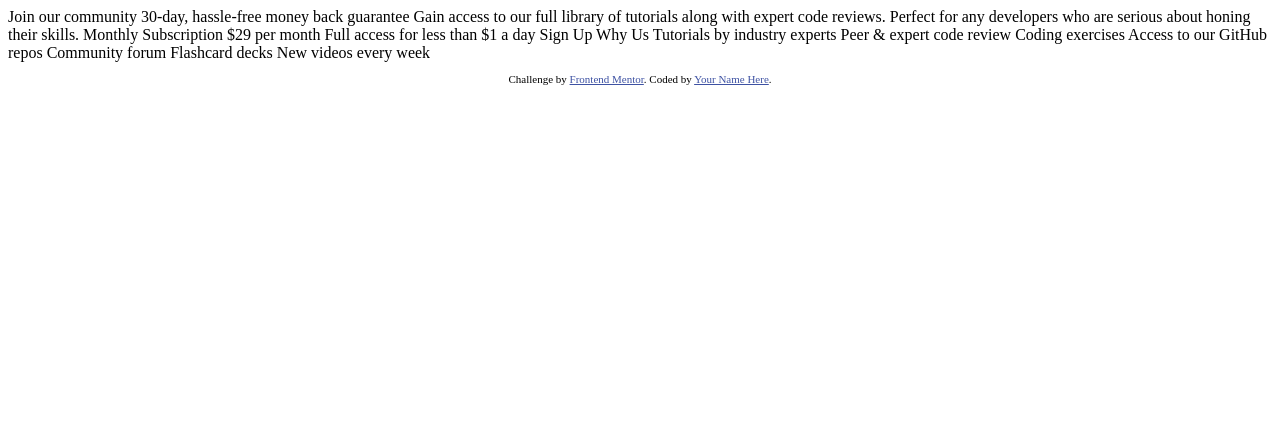
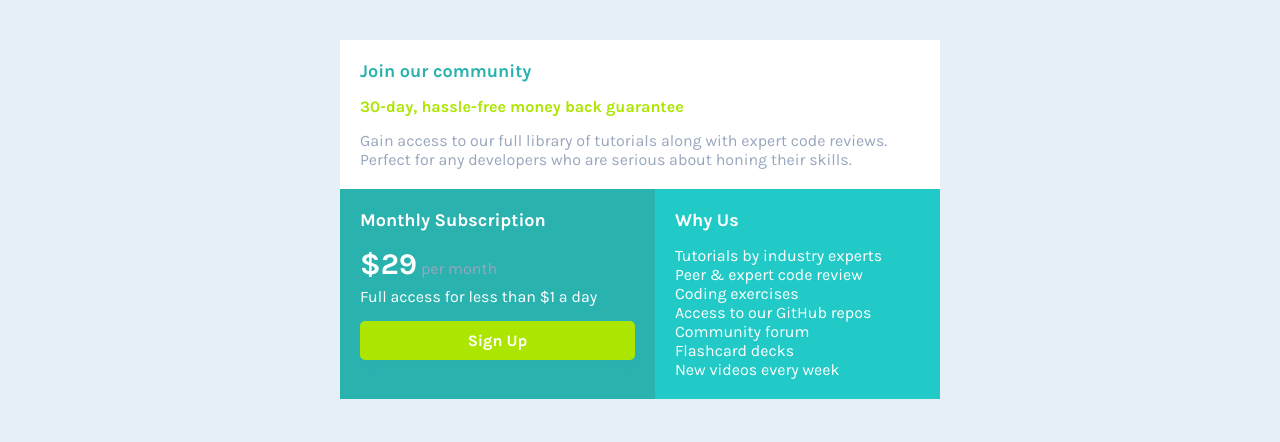
Before and after one commit to rodrigovn/single-price-grid-component-master, a plain HTML site: page index.html in a window 1280 px wide. Drawn offline with Linux system fonts and the light colour scheme.

Commit message:
final version of the project

```diff
--- a/index.html
+++ b/index.html
@@ -2,43 +2,58 @@
 <html lang="en">
 <head>
   <meta charset="UTF-8">
-  <meta name="viewport" content="width=device-width, initial-scale=1.0"> <!-- displays site properly based on user's device -->
+  <meta name="viewport" content="width=device-width, initial-scale=1.0">
 
   <link rel="icon" type="image/png" sizes="32x32" href="./images/favicon-32x32.png">
 
   <title>Frontend Mentor | Single Price Grid Component</title>
 
-  <!-- Feel free to remove these styles or customise in your own stylesheet 👍 -->
-  <style>
-    .attribution { font-size: 11px; text-align: center; }
-    .attribution a { color: hsl(228, 45%, 44%); }
-  </style>
+  <link rel="stylesheet" type="text/css" href="style.css">
 </head>
 <body>
+  <main class="container">
+    <div class="join-comunity-container">
+      <h1>
         Join our community
-
+      </h1>
+      <h2>
         30-day, hassle-free money back guarantee
-
-  Gain access to our full library of tutorials along with expert code reviews.
-  Perfect for any developers who are serious about honing their skills.
-
+      </h2>
+      <p>
+        Gain access to our full library of tutorials along with expert code reviews. Perfect for any developers who are serious about honing their skills.
+      </p>
+    </div>
+    <div class="subscription-why-container">
+      <div class="montly-box">
+        <h1>
           Monthly Subscription
-
-  &dollar;29 per month
-
+        </h1>
+        <h2>
+          <span>&dollar;29</span> per month
+        </h2>
+        <p>
           Full access for less than &dollar;1 a day
-
+        </p>
+        <button>
           Sign Up
-
+        </button>
+      </div>
+      <div class="qualifications-box">
+        <h1>
           Why Us
-
-  Tutorials by industry experts
-  Peer &amp; expert code review
-  Coding exercises
-  Access to our GitHub repos
-  Community forum
-  Flashcard decks
-  New videos every week
+        </h1>
+        <ul>
+          <li>Tutorials by industry experts</li>
+          <li>Peer &amp; expert code review</li>
+          <li>Coding exercises</li>
+          <li>Access to our GitHub repos</li>
+          <li>Community forum</li>
+          <li>Flashcard decks</li>
+          <li>New videos every week</li>
+        </ul>
+      </div>
+    </div>
+  </main>
 
   <footer>
     <p class="attribution">
--- /dev/null
+++ b/style.css
@@ -0,0 +1,127 @@
+@import url('https://fonts.googleapis.com/css2?family=Karla:wght@400;700&display=swap');
+:root{
+	---cyan: hsl(179, 62%, 43%);
+	---bright-cyan: hsl(179, 72%, 46%);
+	---bright-yellow: hsl(71, 73%, 54%);
+	---light-gray: hsl(204, 43%, 93%);
+	---grayish-blue: hsl(218, 22%, 67%);
+	---bright-green: hsl(75, 100%, 45%);
+}
+*{
+	margin: 0 0;
+	padding: 0 0;
+	font-family: 'Karla', sans-serif;
+	font-size: 16px;
+	color: white;
+}
+html{
+	background-color: var(---light-gray);
+}
+body{
+	background-color: var(---light-gray);
+	padding: 40px 10px;
+	display: flex;
+	flex-flow: column;
+	align-items: center;
+}
+.container{
+	display: flex;
+	flex-flow: column;
+	max-width: 400px;
+}
+.join-comunity-container{
+	background-color: white;
+	padding: 20px;
+	display: flex;
+	flex-flow: column;
+	gap: 15px;
+}
+.join-comunity-container h1 {
+	color: var(---cyan);
+	font-size: 18px;
+}
+.join-comunity-container h2 {
+	color: var(---bright-green);
+}
+.join-comunity-container p{
+	color: var(---grayish-blue);
+	font-weight: 400;
+}
+.subscription-why-container{
+	display: flex;
+	flex-flow: column;
+}
+.montly-box{
+	background-color: var(---cyan);
+	padding: 20px;
+	display: flex;
+	flex-flow: column;
+	gap: 5px;
+}
+.montly-box h1{
+	font-size: 18px;
+	margin-bottom: 10px;
+}
+.montly-box h2{
+	font-weight: 400;
+	color: var(---grayish-blue);
+}
+.montly-box h2 span{
+	font-weight: 700;
+	font-size: 30px;
+}
+.montly-box p {
+	font-weight: 400;
+	margin-bottom: 10px;
+}
+button{
+	background-color: var(---bright-green);
+	border: none;
+	border-radius: 5px;
+	padding: 10px 30px;
+	font-weight: 700;
+	box-shadow: 0 10px 6px -6px var(---cyan);
+	max-width: 300px;
+	cursor: pointer;
+}
+.qualifications-box{
+	background-color: var(---bright-cyan);
+	display: flex;
+	flex-flow: column;
+	gap: 15px;
+	padding: 20px;
+}
+.qualifications-box h1{
+	font-weight: 700;
+	font-size: 18px;
+}
+.qualifications-box ul{
+	list-style-type: none;
+	font-weight: 400;
+}
+.qualifications-box ul li{
+	list-style-type: none;
+	font-weight: 400;
+}
+footer{
+	display: none;
+}
+@media only screen and (min-width: 1000px){
+	.container{
+		display: flex;
+		flex-flow: column;
+		max-width: 600px;
+	}
+	.subscription-why-container{
+		display: flex;
+		flex-flow: row;
+	}
+	.qualifications-box{
+		flex-shrink: 0;
+		flex-grow: 1;
+	}
+	.montly-box{
+		flex-shrink: 0;
+		flex-grow: 1;
+	}
+}
```
Lines whose indentation alone changed are shown as unchanged.
